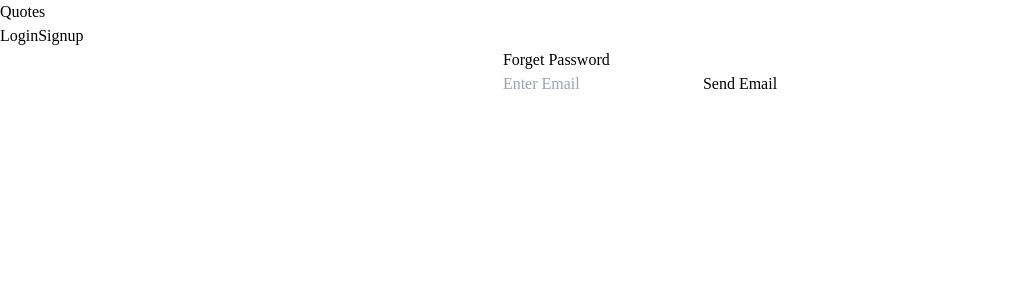
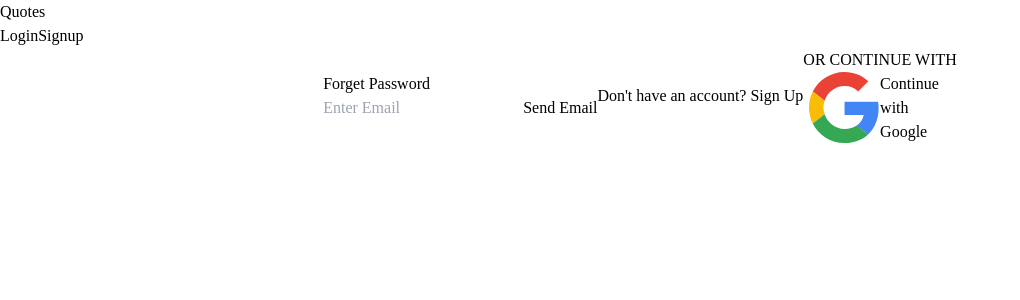
Before and after one commit to Githubak2002/Quotes-website-with-Firebase, a React (Vite) app: page /reset-password in a window 1280 px wide. Shown: the top 300 px of the page, without its empty margins (0-1020 px from the left). Built offline with nearby package versions, Linux system fonts and the light colour scheme; no server answers; a web font is replaced by a local one.

Commit message:
Updated Reset Password Component

```diff
--- a/src/Pages/ForgetPass.jsx
+++ b/src/Pages/ForgetPass.jsx
@@ -1,7 +1,22 @@
-import { getAuth, sendPasswordResetEmail } from "firebase/auth";
+import {
+  fetchSignInMethodsForEmail,
+  getAuth,
+  sendPasswordResetEmail,
+} from "firebase/auth";
 import { useState } from "react";
 import { useNavigate } from "react-router-dom";
 import toast from "react-hot-toast";
+
+import { db } from "../services/firebase.js";
+import {
+  collection,
+  getDoc,
+  getFirestore,
+  limit,
+  query,
+  where,
+} from "firebase/firestore";
+import SignInwithGoogle from "../components/SignInwithGoogle.jsx";
 
 const ForgetPass = () => {
   const auth = getAuth();
@@ -12,14 +27,27 @@ const ForgetPass = () => {
 
   const handleForgetPass = async (e) => {
     e.preventDefault();
+
     setLoading(true);
+    try {
+      const signInMethods = await fetchSignInMethodsForEmail(
+        auth,
+        emailForPassReset
+      );
+      if (signInMethods.length === 0) {
+        toast.error("Email does not exist. Please sign up.", {
+          position: "bottom-center",
+        });
+        setLoading(false);
+        return;
+      }
 
-    try {
+      // If the user exists, send the password reset email
       await sendPasswordResetEmail(auth, emailForPassReset);
       toast.success("Password reset email sent", {
         position: "bottom-center",
       });
-      navigate('/login');
+      navigate("/login");
     } catch (error) {
       toast.error(error.message, { position: "bottom-center" });
       console.error("Error sending password reset email - ", error);
@@ -44,12 +72,28 @@ const ForgetPass = () => {
           />
           <button
             type="submit"
-            className={`border border-black bg-blue-400 rounded-lg p-2 mt-4 mx-auto w-full ${loading ? 'opacity-50 cursor-not-allowed' : ''}`}
+            className={`border border-black bg-blue-400 rounded-lg p-2 mt-4 mx-auto w-full ${
+              loading ? "opacity-50 cursor-not-allowed" : ""
+            }`}
             disabled={loading}
           >
-            {loading ? 'Sending...' : 'Send Email'}
+            {loading ? "Sending..." : "Send Email"}
           </button>
         </form>
+
+        {/* === Don't have an account ===  */}
+        <p className="text-sm mt-4 mb-2 w-full pl-5">
+          Don't have an account?{" "}
+          <span
+            onClick={() => navigate("/signup")}
+            className="text-blue-500 cursor-pointer"
+          >
+            Sign Up
+          </span>
+        </p>
+
+        {/* === Google ===  */}
+        <SignInwithGoogle />
       </div>
     </section>
   );
```
